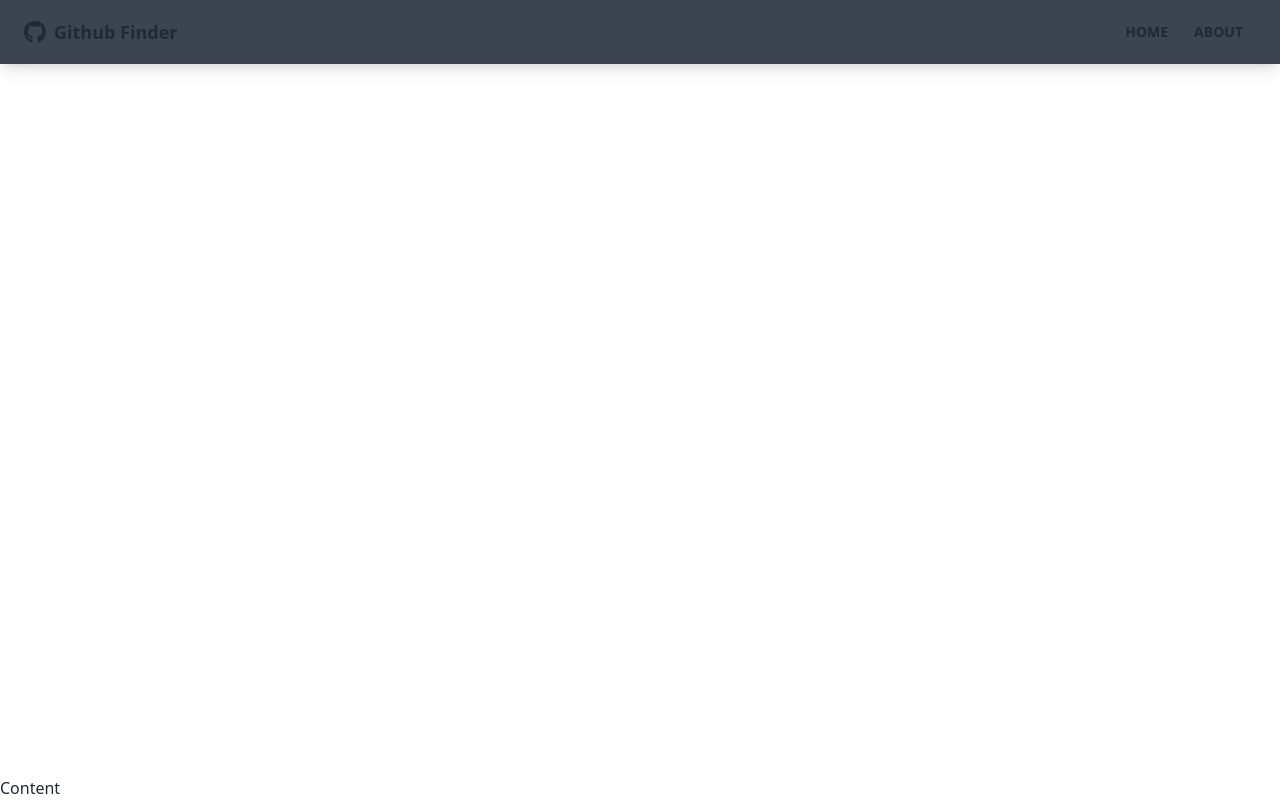
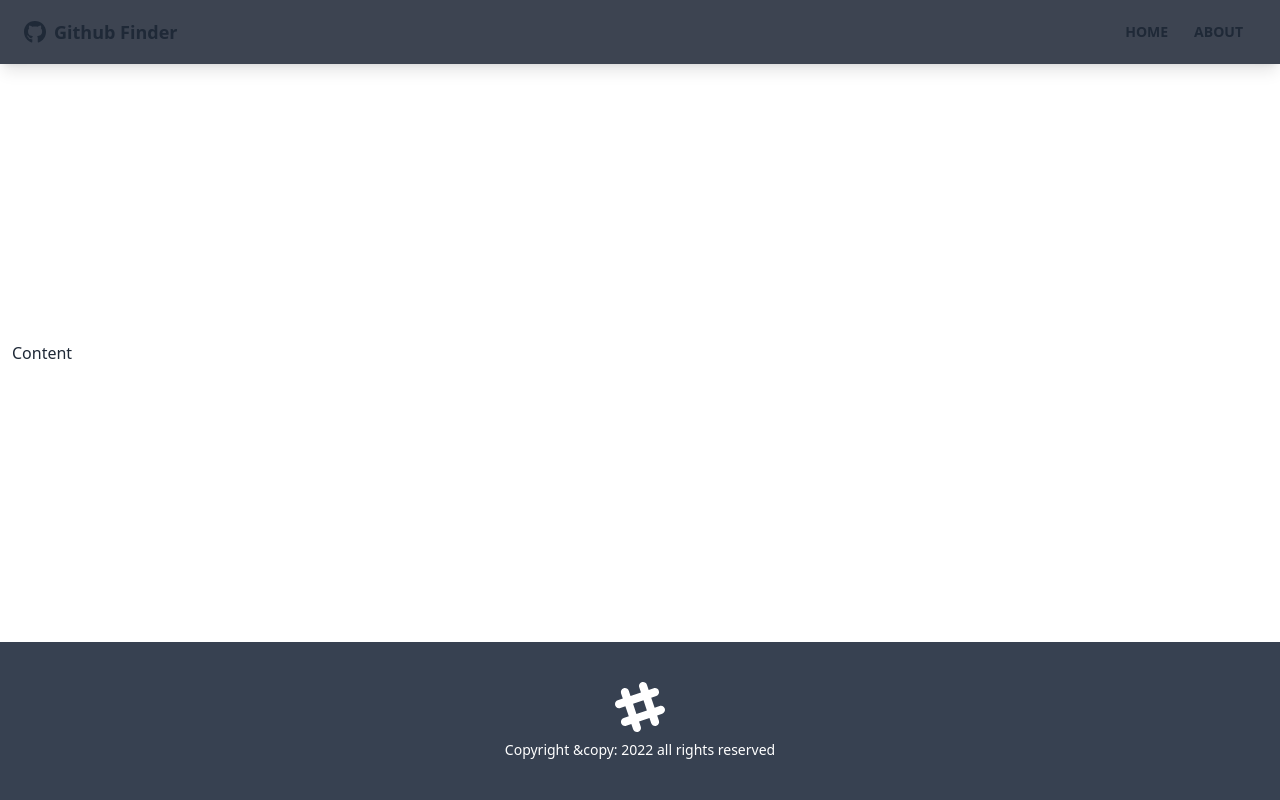
Before and after one commit to Simonbiker/github-finder, a React (Create React App) app: page / in a window 1280 px wide. Built offline with nearby package versions, Linux system fonts and the light colour scheme; the HTML template or start-up script is replaced by a standard one.

Commit message:
Adding footer

```diff
--- a/src/App.js
+++ b/src/App.js
@@ -2,13 +2,15 @@
 
 // Components
 import Navbar from './components/layout/Navbar';
+import Footer from './components/layout/Footer';
 
 function App() {
   return (
     <Router>
       <div className='flex flex-col justify-between h-screen'>
         <Navbar />
-        <main>Content</main>
+        <main className='container mx-auto px-3 pb-12'>Content</main>
+        <Footer />
       </div>
     </Router>
 
--- /dev/null
+++ b/src/components/layout/Footer.jsx
@@ -0,0 +1,25 @@
+import React from 'react'
+
+function Footer() {
+    const footerYeah = new Date().getFullYear()
+  return (
+      <footer className='footer p-10 bg-gray-700 text-primary-content footer-center'>
+          <div>
+          <svg
+          width='50'
+          height='50'
+          viewBox='0 0 24 24'
+          xmlns='http://www.w3.org/2000/svg'
+          fillRule='evenodd'
+          clipRule='evenodd'
+          className='inline-block fill-current'
+        >
+          <path d='M22.672 15.226l-2.432.811.841 2.515c.33 1.019-.209 2.127-1.23 2.456-1.15.325-2.148-.321-2.463-1.226l-.84-2.518-5.013 1.677.84 2.517c.391 1.203-.434 2.542-1.831 2.542-.88 0-1.601-.564-1.86-1.314l-.842-2.516-2.431.809c-1.135.328-2.145-.317-2.463-1.229-.329-1.018.211-2.127 1.231-2.456l2.432-.809-1.621-4.823-2.432.808c-1.355.384-2.558-.59-2.558-1.839 0-.817.509-1.582 1.327-1.846l2.433-.809-.842-2.515c-.33-1.02.211-2.129 1.232-2.458 1.02-.329 2.13.209 2.461 1.229l.842 2.515 5.011-1.677-.839-2.517c-.403-1.238.484-2.553 1.843-2.553.819 0 1.585.509 1.85 1.326l.841 2.517 2.431-.81c1.02-.33 2.131.211 2.461 1.229.332 1.018-.21 2.126-1.23 2.456l-2.433.809 1.622 4.823 2.433-.809c1.242-.401 2.557.484 2.557 1.838 0 .819-.51 1.583-1.328 1.847m-8.992-6.428l-5.01 1.675 1.619 4.828 5.011-1.674-1.62-4.829z'></path>
+              </svg>
+              <p>Copyright &copy: { footerYeah} all rights reserved</p>
+          </div>
+    </footer>
+  )
+}
+
+export default Footer
```
